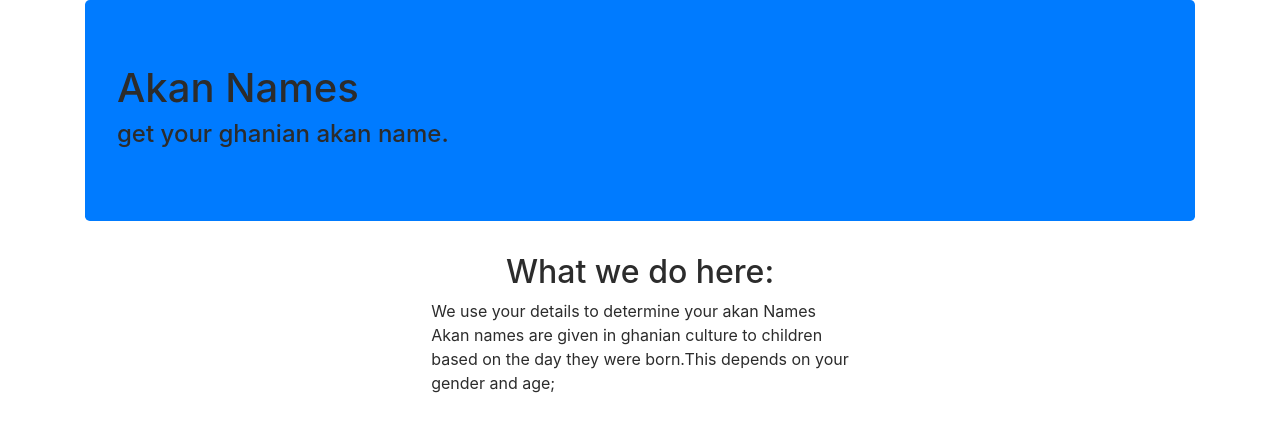
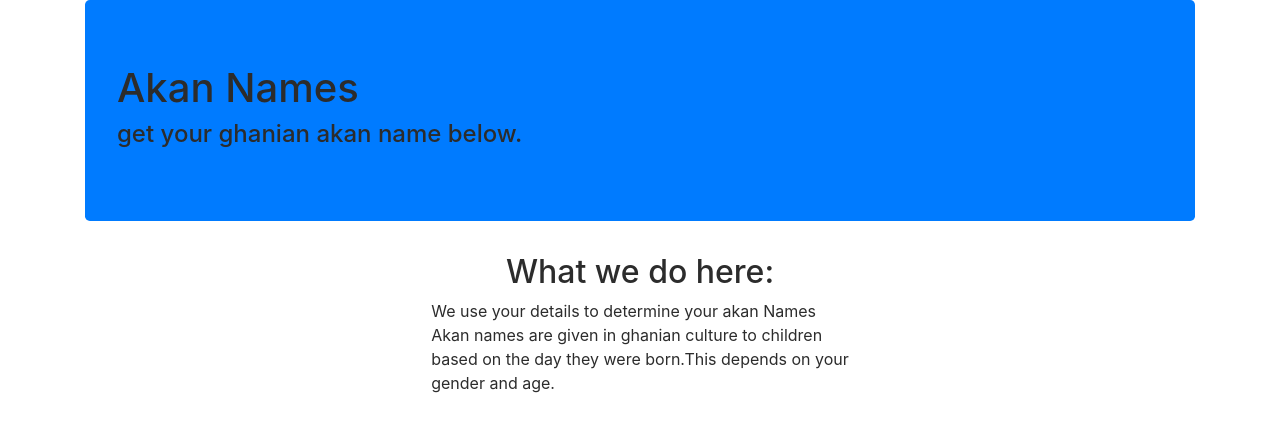
Before and after one commit to lloydMwiti/MP-prep2, a plain HTML site: page index.html in a window 1280 px wide. Shown: the top 445 px of the page. Drawn offline with Linux system fonts and the light colour scheme.

Commit message:
minor changes

```diff
--- a/index.html
+++ b/index.html
@@ -12,7 +12,7 @@
         <div class="jumbotron bg-primary">
             <h1>Akan Names</h1>
             <h4>
-                get your ghanian akan name.
+                get your ghanian akan name below.
             </h4>
         </div>
         <div class="center">
@@ -21,7 +21,7 @@
             We use your details to determine your akan Names<br>
             Akan names are given in ghanian culture to children<br>
             based on the day they were born.This depends on your <br>
-            gender and age;
+            gender and age.
         </p>
         <br>
         <br>
```
